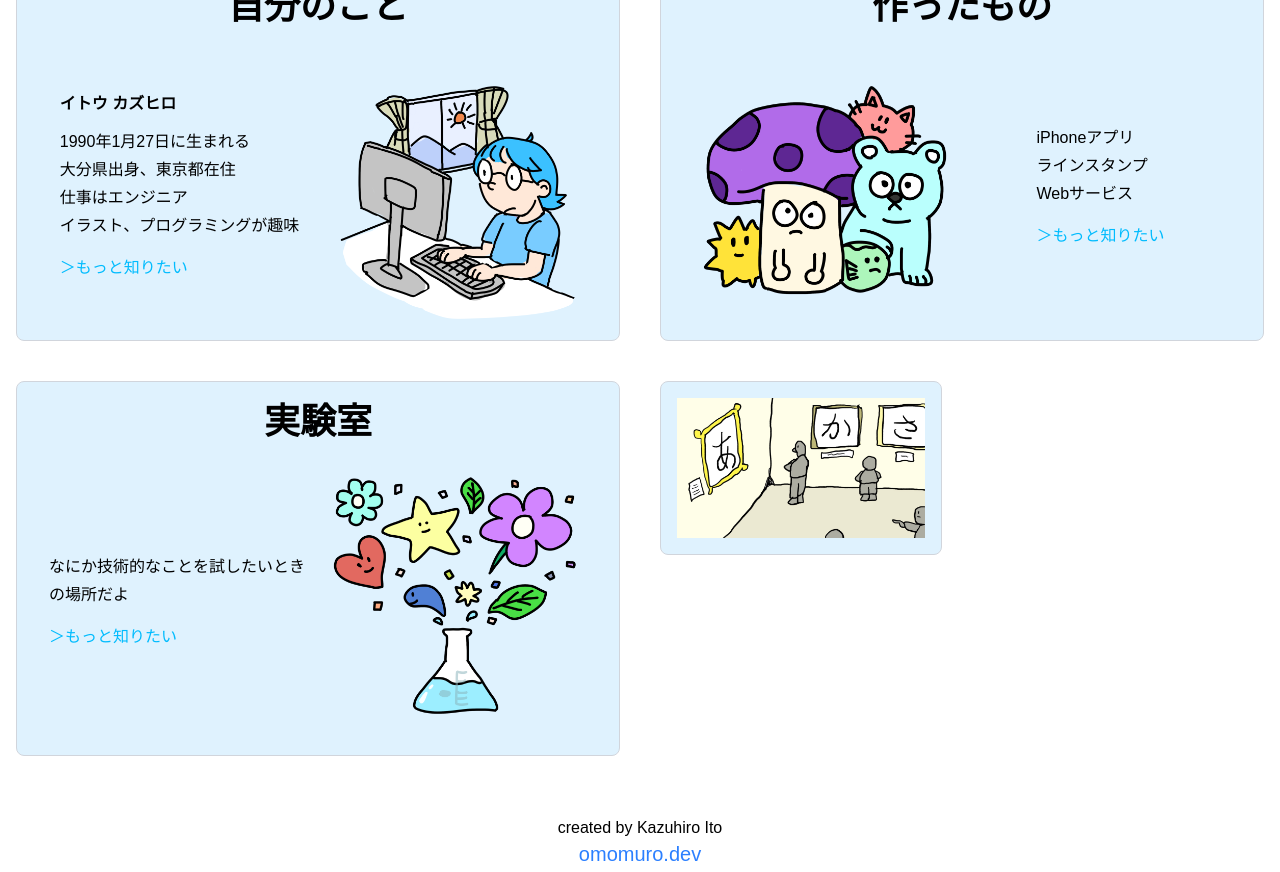
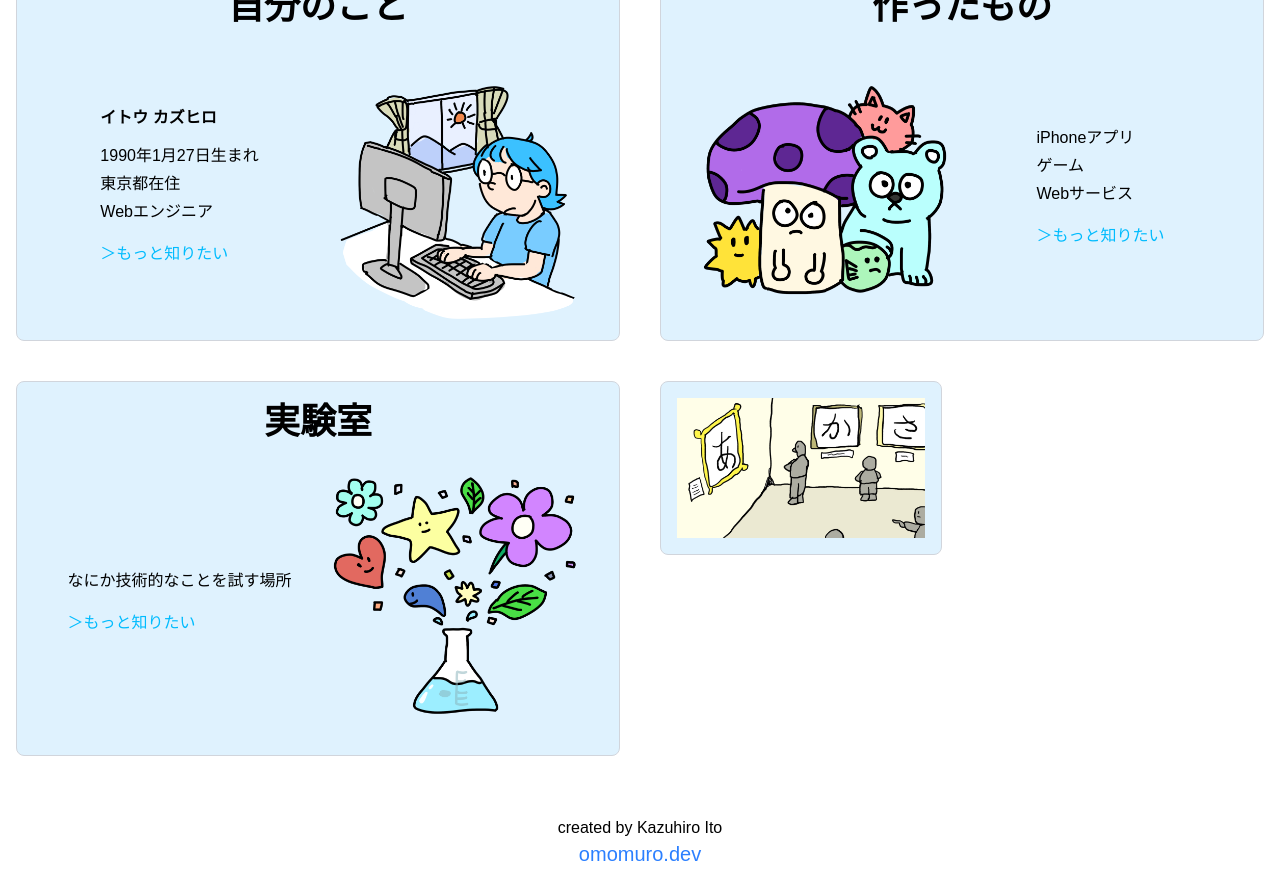
Before and after one commit to KazuhiroIto0127/omomuro.dev, a Next.js app: page / in a window 1280 px wide. Shown: the part 780-1652 px from the top of the page. Built offline with nearby package versions, Linux system fonts and the light colour scheme; no server answers; a web font is replaced by a local one; what tailwindcss-radix would draw is missing.

Commit message:
文章を訂正。リンクをリンクらしく修正

```diff
--- a/pages/about.tsx
+++ b/pages/about.tsx
@@ -1,7 +1,7 @@
 import Layout from '@/components/layouts/oneColumnLayout';
 import Image from 'next/image';
 import HeadMeta from '@/components/Head';
-import { AcademicCapIcon, CommandLineIcon, LinkIcon } from '@heroicons/react/24/outline';
+import { AcademicCapIcon, CommandLineIcon, LinkIcon, ArrowTopRightOnSquareIcon } from '@heroicons/react/24/outline';
 import {
   SiRuby,
   SiRubyonrails,
@@ -64,11 +64,11 @@ export default function About() {
               <p className="mb-2 leading-7">
                 1990年1月27日 生まれ
                 <br />
-                大分県出身、東京都在住
+                東京都在住
                 <br />
-                エンジニア
+                Webエンジニア
                 <br />
-                趣味はイラスト、プログラミング
+                趣味はプログラミング、デザイン、絵 etc
               </p>
             </div>
           </div>
@@ -76,8 +76,8 @@ export default function About() {
           <p className="pt-3 leading-7">
             はじめまして！こんにちは。
             <br /> こんなところまで見て頂きとても嬉しいです！
-            <br /> このomomuro.devは、私のポートフォリオのようなサイトになります。
-            <br /> 技術的な実験を試みたりもするので、たまに見るとサイトが変わってたりするかもです！
+            <br /> このomomuro.devは、私のポートフォリオのようなサイトです。
+            <br /> 技術的な実験を試みたりもするので、たまに見るとサイトが変わってたりするかも！
           </p>
         </section>
 
@@ -249,7 +249,10 @@ export default function About() {
               className="flex flex-col items-center justify-center"
             >
               <SiX width={30} height={30} className="mb-2 text-white-500" />
-              X
+              <div className="flex items-center text-blue-400">
+                X
+                <ArrowTopRightOnSquareIcon className="ml-1 inline w-4" />
+              </div>
             </a>
             <a
               href="https://github.com/KazuhiroIto0127"
@@ -258,15 +261,29 @@ export default function About() {
               className="flex flex-col items-center justify-center"
             >
               <SiGithub width={30} height={30} className="mb-2 text-white-500" />
-              Github
+              <div className="flex items-center text-blue-400">
+                Github
+                <ArrowTopRightOnSquareIcon className="ml-1 inline w-4" />
+              </div>
             </a>
             <a href="https://zenn.dev/kazuhiroito0127" target="_blank" rel="noreferrer" className="block">
               <SiZenn width={30} height={30} className="mb-2 text-blue-500" />
-              Zenn
+              <div className="flex items-center text-blue-400">
+                Zenn
+                <ArrowTopRightOnSquareIcon className="ml-1 inline w-4" />
+              </div>
             </a>
-            <a href="https://qiita.com/KazuhiroIto0127" target="_blank" rel="noreferrer" className="block">
+            <a
+              href="https://qiita.com/KazuhiroIto0127"
+              target="_blank"
+              rel="noreferrer"
+              className="flex flex-col items-center justify-center"
+            >
               <SiQiita width={30} height={30} className="mb-2 text-green-500" />
-              Qiita
+              <div className="flex items-center text-blue-400">
+                Qiita
+                <ArrowTopRightOnSquareIcon className="ml-1 inline w-4" />
+              </div>
             </a>
           </div>
         </section>
--- a/pages/index.tsx
+++ b/pages/index.tsx
@@ -20,13 +20,11 @@ export default function Home() {
               <>
                 <p className="mb-3 block font-bold">イトウ カズヒロ</p>
                 <p className="mb-2 leading-7">
-                  1990年1月27日に生まれる
+                  1990年1月27日生まれ
                   <br />
-                  大分県出身、東京都在住
+                  東京都在住
                   <br />
-                  仕事はエンジニア
-                  <br />
-                  イラスト、プログラミングが趣味
+                  Webエンジニア
                 </p>
               </>
             }
@@ -44,7 +42,7 @@ export default function Home() {
                 <p className="mb-2 leading-7">
                   iPhoneアプリ
                   <br />
-                  ラインスタンプ
+                  ゲーム
                   <br />
                   Webサービス
                   <br />
@@ -63,7 +61,7 @@ export default function Home() {
             title="実験室"
             description={
               <>
-                <p className="mb-2 leading-7">なにか技術的なことを試したいときの場所だよ</p>
+                <p className="mb-2 leading-7">なにか技術的なことを試す場所</p>
               </>
             }
             imageSrc="/images/labs.png"
```
